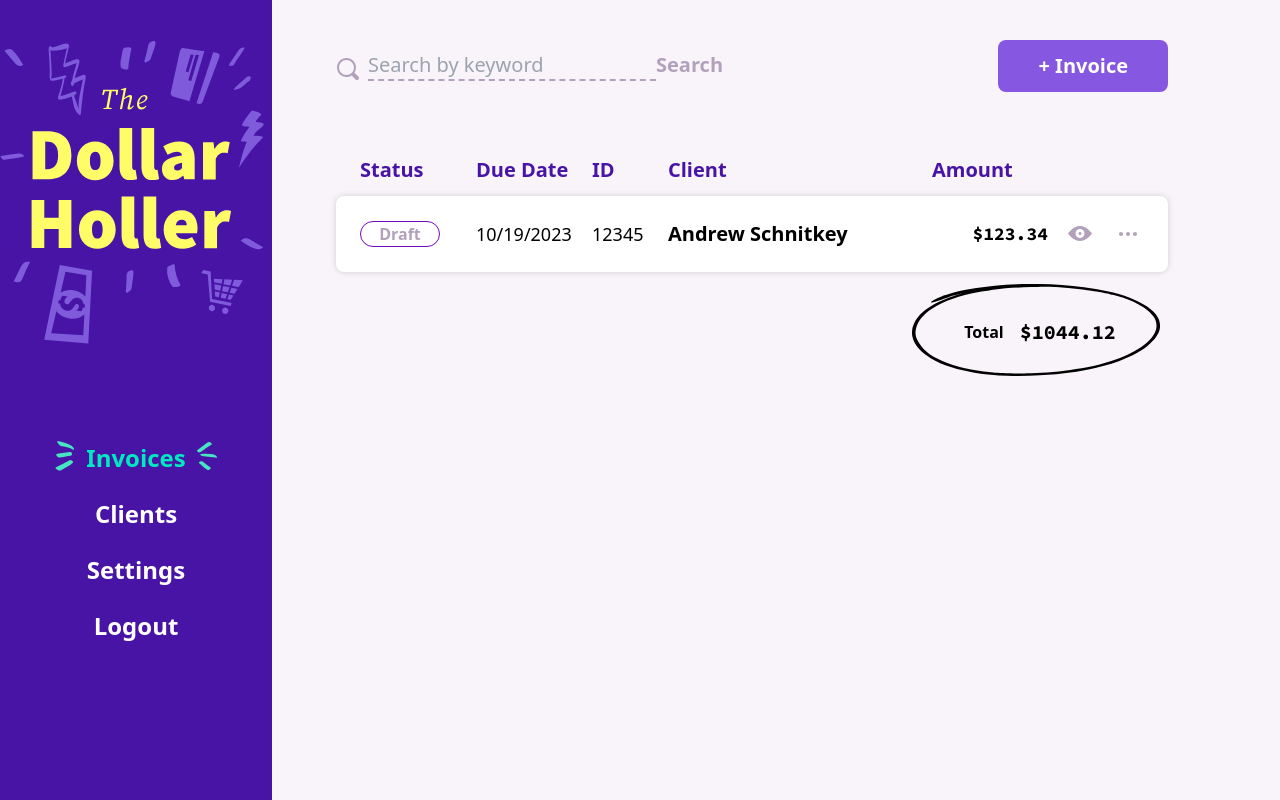
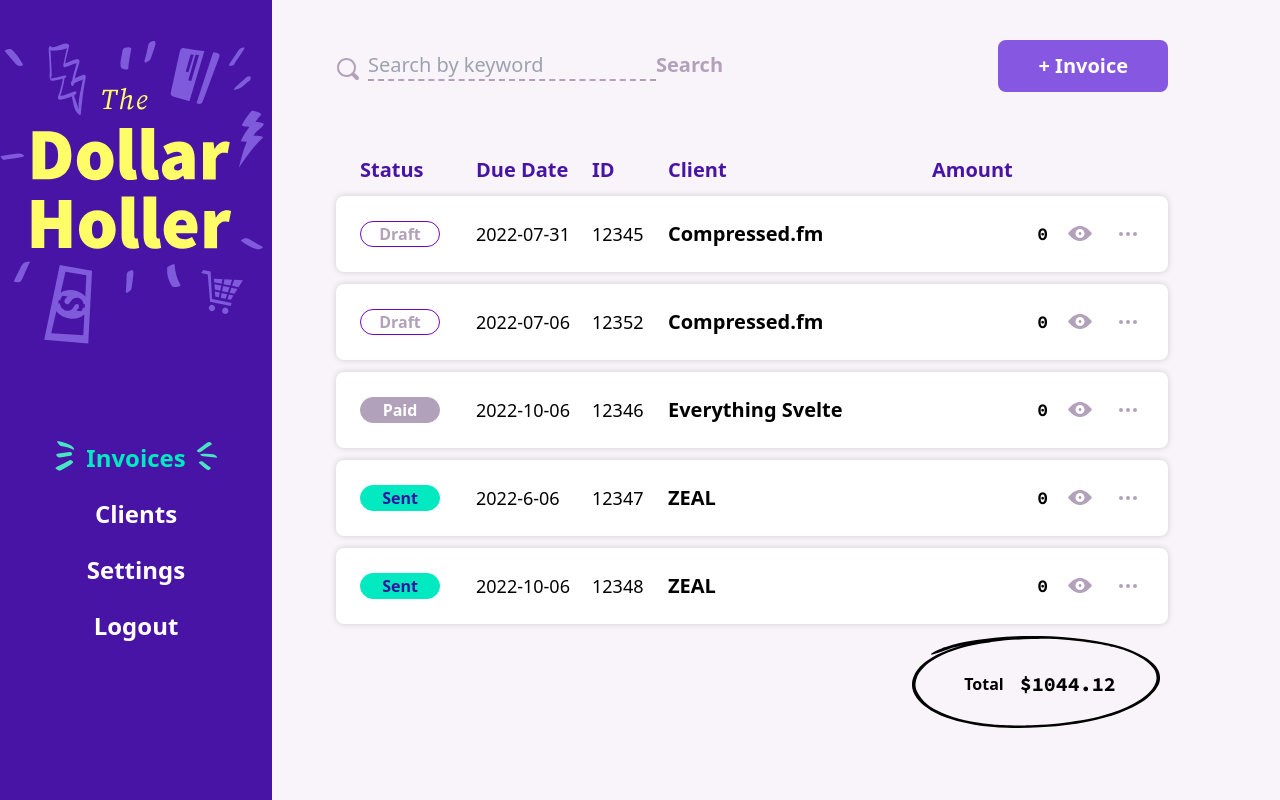
Before and after one commit to aschnitkey/dollarHoller, a SvelteKit app: page /invoices in a window 1280 px wide. Built offline with nearby package versions, Linux system fonts and the light colour scheme.

Commit message:
lesson 17 - seed date and stores

```diff
--- /dev/null
+++ b/src/lib/stores/InvoiceStore.ts
@@ -0,0 +1,8 @@
+import { writable } from 'svelte/store';
+import data from '../../seed.json';
+
+export const invoices = writable<Invoice[]>([]);
+
+export const loadInvoices = () => {
+	invoices.set(data.invoices);
+};
--- a/src/routes/(dashboard)/invoices/+page.svelte
+++ b/src/routes/(dashboard)/invoices/+page.svelte
@@ -1,9 +1,14 @@
 <script lang="ts">
+	import { invoices, loadInvoices } from '$lib/stores/InvoiceStore';
+	import { onMount } from 'svelte';
 	import CircledAmount from '$lib/components/CircledAmount.svelte';
 	import Search from '$lib/components/Search.svelte';
-	import Tag from '$lib/components/Tag.svelte';
-	import Dots from '$lib/components/icon/Dots.svelte';
-	import View from '$lib/components/icon/View.svelte';
+	import InvoiceRow from './InvoiceRow.svelte';
+
+	onMount(() => {
+		loadInvoices();
+		console.log($invoices);
+	});
 </script>
 
 <svelte:head>
@@ -37,27 +42,9 @@
 		<div />
 		<div />
 	</div>
-
-	<!-- invoice rows -->
-	<div
-		class="items-center py-3 bg-white rounded-lg lg:py-6 invoice-table invoice-row shadow-tableRow"
-	>
-		<div class="status"><Tag className={'ml-auto lg:ml-0'} label={'draft'} /></div>
-		<div class="text-sm lg:text-lg duedate">10/19/2023</div>
-		<div class="text-sm lg:text-lg invoicenumber">12345</div>
-		<div class="font-bold text- base lg:text-xl clientname">Andrew Schnitkey</div>
-		<div class="font-mono text-sm font-bold text-right lg:text-lg amount">$123.34</div>
-		<div class="hidden text-sm lg:text-lg viewbutton lg:center lg:block">
-			<a href="#" class=" text-pastelPurple hover:text-daisyBush">
-				<View />
-			</a>
-		</div>
-		<div class="hidden text-sm lg:text-lg morebutton lg:center lg:block">
-			<button class=" text-pastelPurple hover:text-daisyBush">
-				<Dots />
-			</button>
-		</div>
-	</div>
+	{#each $invoices as invoice}
+		<InvoiceRow {invoice} />
+	{/each}
 </div>
 
 <!-- summary row -->
@@ -67,45 +54,4 @@
 	.table-header {
 		@apply text-xl font-black leading-snug;
 	}
-
-	.invoice-row {
-		grid-template-areas:
-			'invoiceNumber invoiceNumber'
-			'clientName amount'
-			'dueDate status';
-	}
-
-	@media (min-width: 1024px) {
-		.invoice-row {
-			grid-template-areas: 'status dueDate invoiceNumber clientName amount viewButton moreButton';
-		}
-	}
-
-	.invoice-row .status {
-		grid-area: status;
-	}
-
-	.invoice-row .duedate {
-		grid-area: dueDate;
-	}
-
-	.invoice-row .invoicenumber {
-		grid-area: invoiceNumber;
-	}
-
-	.invoice-row .clientname {
-		grid-area: clientName;
-	}
-
-	.invoice-row .amount {
-		grid-area: amount;
-	}
-
-	.invoice-row .viewbutton {
-		grid-area: viewButton;
-	}
-
-	.invoice-row .morebutton {
-		grid-area: moreButton;
-	}
 </style>
--- /dev/null
+++ b/src/routes/(dashboard)/invoices/InvoiceRow.svelte
@@ -0,0 +1,71 @@
+<script lang="ts">
+	import Tag from '$lib/components/Tag.svelte';
+	import Dots from '$lib/components/icon/Dots.svelte';
+	import View from '$lib/components/icon/View.svelte';
+
+	export let invoice: Invoice;
+</script>
+
+<!-- invoice rows -->
+<div
+	class="items-center py-3 bg-white rounded-lg lg:py-6 invoice-table invoice-row shadow-tableRow"
+>
+	<div class="status"><Tag className={'ml-auto lg:ml-0'} label={invoice.invoiceStatus} /></div>
+	<div class="text-sm lg:text-lg duedate">{invoice.dueDate}</div>
+	<div class="text-sm lg:text-lg invoicenumber">{invoice.invoiceNumber}</div>
+	<div class="font-bold text- base lg:text-xl clientname">{invoice.client.name}</div>
+	<div class="font-mono text-sm font-bold text-right lg:text-lg amount">0</div>
+	<div class="hidden text-sm lg:text-lg viewbutton lg:center lg:block">
+		<a href="#" class=" text-pastelPurple hover:text-daisyBush">
+			<View />
+		</a>
+	</div>
+	<div class="hidden text-sm lg:text-lg morebutton lg:center lg:block">
+		<button class=" text-pastelPurple hover:text-daisyBush">
+			<Dots />
+		</button>
+	</div>
+</div>
+
+<style>
+	.invoice-row {
+		grid-template-areas:
+			'invoiceNumber invoiceNumber'
+			'clientName amount'
+			'dueDate status';
+	}
+
+	@media (min-width: 1024px) {
+		.invoice-row {
+			grid-template-areas: 'status dueDate invoiceNumber clientName amount viewButton moreButton';
+		}
+	}
+
+	.invoice-row .status {
+		grid-area: status;
+	}
+
+	.invoice-row .duedate {
+		grid-area: dueDate;
+	}
+
+	.invoice-row .invoicenumber {
+		grid-area: invoiceNumber;
+	}
+
+	.invoice-row .clientname {
+		grid-area: clientName;
+	}
+
+	.invoice-row .amount {
+		grid-area: amount;
+	}
+
+	.invoice-row .viewbutton {
+		grid-area: viewButton;
+	}
+
+	.invoice-row .morebutton {
+		grid-area: moreButton;
+	}
+</style>
--- /dev/null
+++ b/src/seed.json
@@ -0,0 +1,156 @@
+{
+	"invoices": [
+		{
+			"client": {
+				"city": "Somewhereville",
+				"clientStatus": "active",
+				"email": "compressed@example.com",
+				"id": "1",
+				"name": "Compressed.fm",
+				"state": "TN",
+				"street": "123 Main Street",
+				"zip": "12345"
+			},
+			"createdAt": "2022-07-01",
+			"dueDate": "2022-07-31",
+			"id": "1",
+			"invoiceNumber": "12345",
+			"invoiceStatus": "draft",
+			"issueDate": "2022-07-01",
+			"lineItems": [
+				{
+					"amount": 100,
+					"description": "Podcast Episode #1",
+					"id": "1",
+					"quantity": 1
+				},
+				{
+					"amount": 200,
+					"description": "Podcast Episode #2",
+					"id": "2",
+					"quantity": 1
+				}
+			],
+			"notes": "**This** please.",
+			"subject": "Podcast Episodes",
+			"terms": "_Pay_ me."
+		},
+		{
+			"client": {
+				"city": "Somewhereville",
+				"clientStatus": "active",
+				"email": "compressed@example.com",
+				"id": "1",
+				"name": "Compressed.fm",
+				"state": "TN",
+				"street": "123 Main Street",
+				"zip": "12345"
+			},
+			"createdAt": "2022-07-01",
+			"dueDate": "2022-07-06",
+			"id": "2",
+			"invoiceNumber": "12352",
+			"invoiceStatus": "draft",
+			"issueDate": "2022-07-08",
+			"lineItems": [
+				{
+					"amount": 300,
+					"description": "Podcast Episode #1",
+					"id": "3",
+					"quantity": 1
+				},
+				{
+					"amount": 500,
+					"description": "Podcast Episode #2",
+					"id": "4",
+					"quantity": 1
+				}
+			],
+			"subject": "Podcast Episodes"
+		},
+		{
+			"client": {
+				"city": "Nowhereville",
+				"email": "svelte@example.com",
+				"id": "2",
+				"name": "Everything Svelte",
+				"state": "FL",
+				"street": "456 State Street",
+				"zip": "98765"
+			},
+			"createdAt": "2022-07-01",
+			"dueDate": "2022-10-06",
+			"id": "5",
+			"invoiceNumber": "12346",
+			"invoiceStatus": "paid",
+			"issueDate": "2022-07-01",
+			"lineItems": [
+				{
+					"amount": 1000,
+					"description": "Complete Tier",
+					"id": "5",
+					"quantity": 1
+				},
+				{
+					"amount": 5000,
+					"description": "Starter Tier",
+					"id": "6",
+					"quantity": 2
+				}
+			],
+			"subject": "Course Material"
+		},
+		{
+			"client": {
+				"city": "Anywhereville",
+				"email": "zeal@example.com",
+				"id": "3",
+				"name": "ZEAL",
+				"state": "CA",
+				"street": "789 Common Drive",
+				"zip": "56789"
+			},
+			"createdAt": "2022-07-01",
+			"dueDate": "2022-6-06",
+			"id": "7",
+			"invoiceNumber": "12347",
+			"invoiceStatus": "sent",
+			"issueDate": "2022-07-01",
+			"lineItems": [
+				{
+					"amount": 5000000,
+					"description": "Website Design",
+					"id": "4",
+					"quantity": 1
+				}
+			],
+			"subject": "Website"
+		},
+		{
+			"client": {
+				"city": "Anywhereville",
+				"email": "zeal@example.com",
+				"id": "3",
+				"name": "ZEAL",
+				"state": "CA",
+				"street": "789 Common Drive",
+				"zip": "56789"
+			},
+			"createdAt": "2022-07-06",
+			"dueDate": "2022-10-06",
+			"id": "5",
+			"invoiceNumber": "12348",
+			"invoiceStatus": "sent",
+			"issueDate": "2022-07-06",
+			"lineItems": [
+				{
+					"amount": 1000000,
+					"description": "Website Development",
+					"id": "1",
+					"quantity": 1
+				}
+			],
+			"subject": "Website"
+		}
+	]
+}
```
